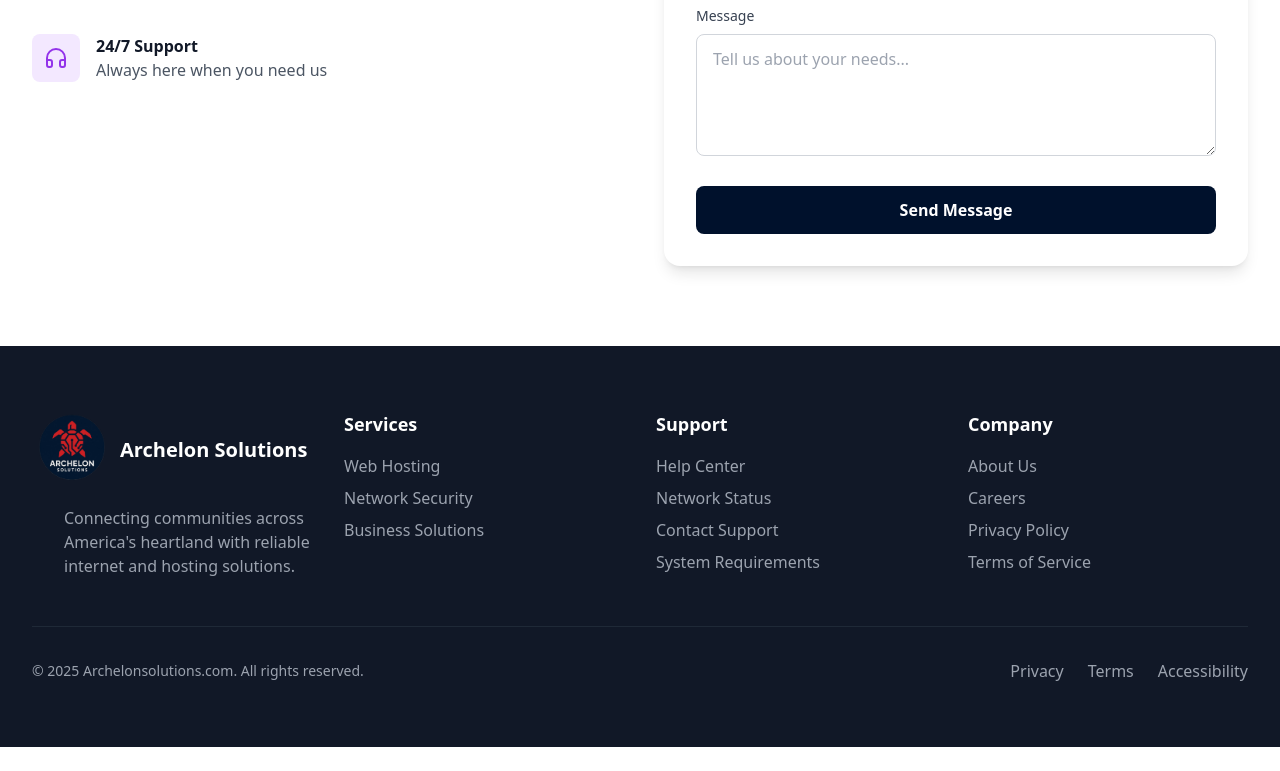
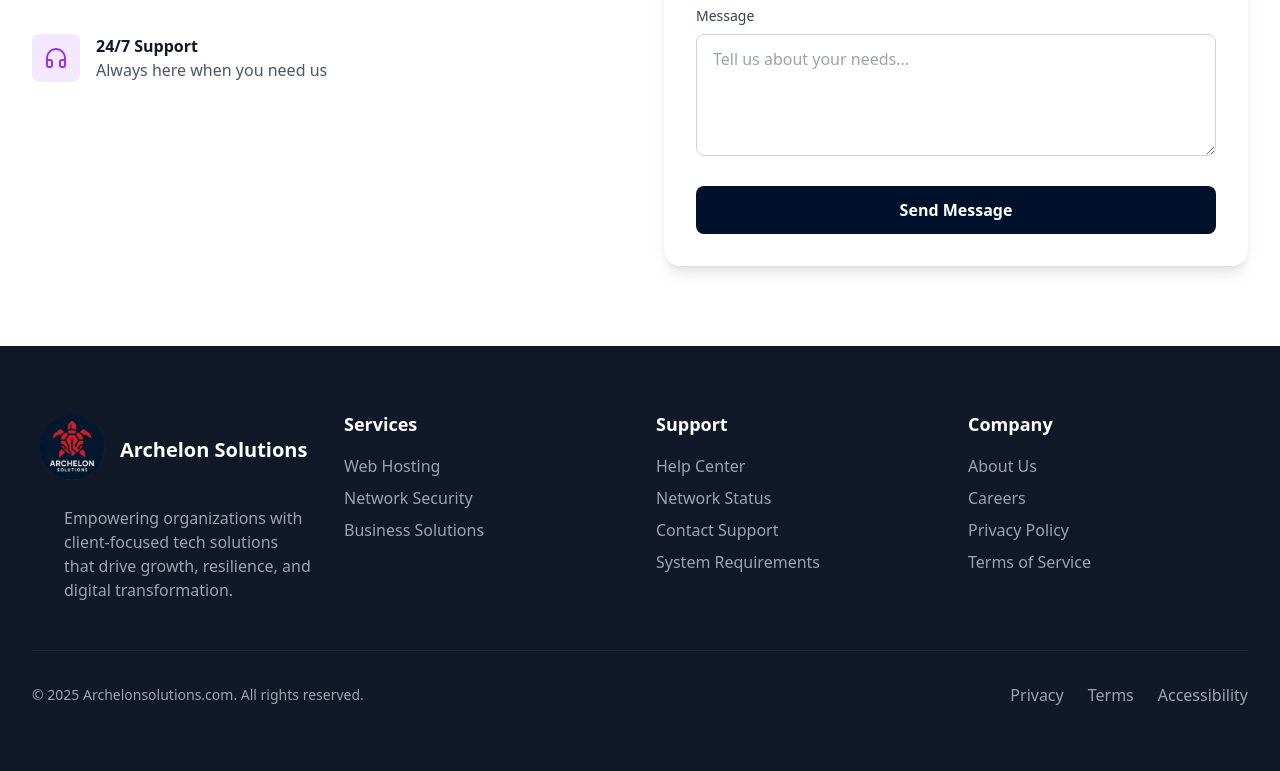
Before and after one commit to ArchelonSolutions/ArchelonSite, a React (Vite) app: page / in a window 1280 px wide. Shown: the part 3471-4242 px from the top of the page. Before the commit the page ends 4218 px from the top, so only its background shows below. Built offline with nearby package versions, Linux system fonts and the light colour scheme.

Commit message:
Changed caption in the footer

```diff
--- a/src/App.tsx
+++ b/src/App.tsx
@@ -412,8 +412,7 @@ function App() {
                 <span className="ml-2 text-xl font-bold">Archelon Solutions</span>
               </div>
               <p className="text-gray-400 mb-4 ml-8">
-                Connecting communities across America's heartland with reliable internet and hosting solutions.
-              </p>
+                Empowering organizations with client-focused tech solutions that drive growth, resilience, and digital transformation.</p>
             </div>
 
             <div>
```
